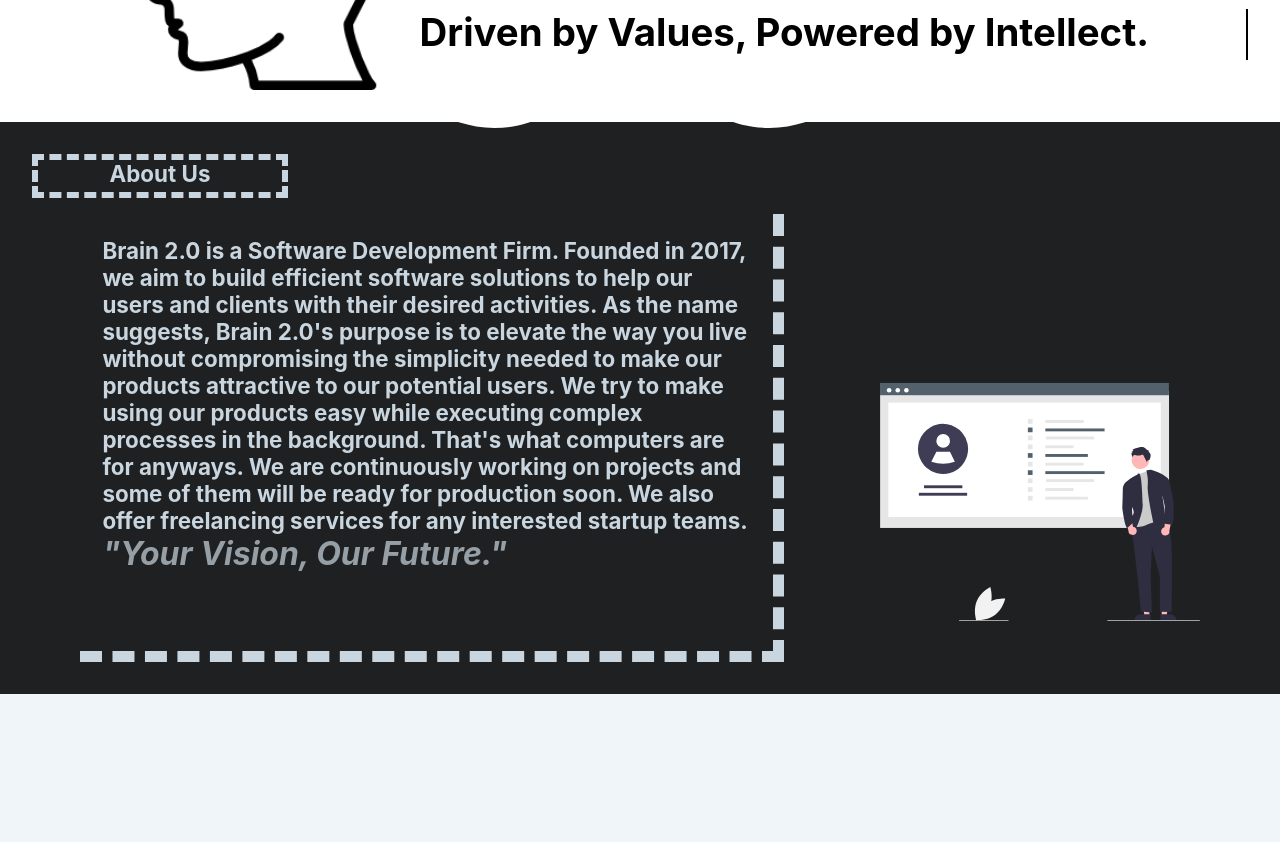
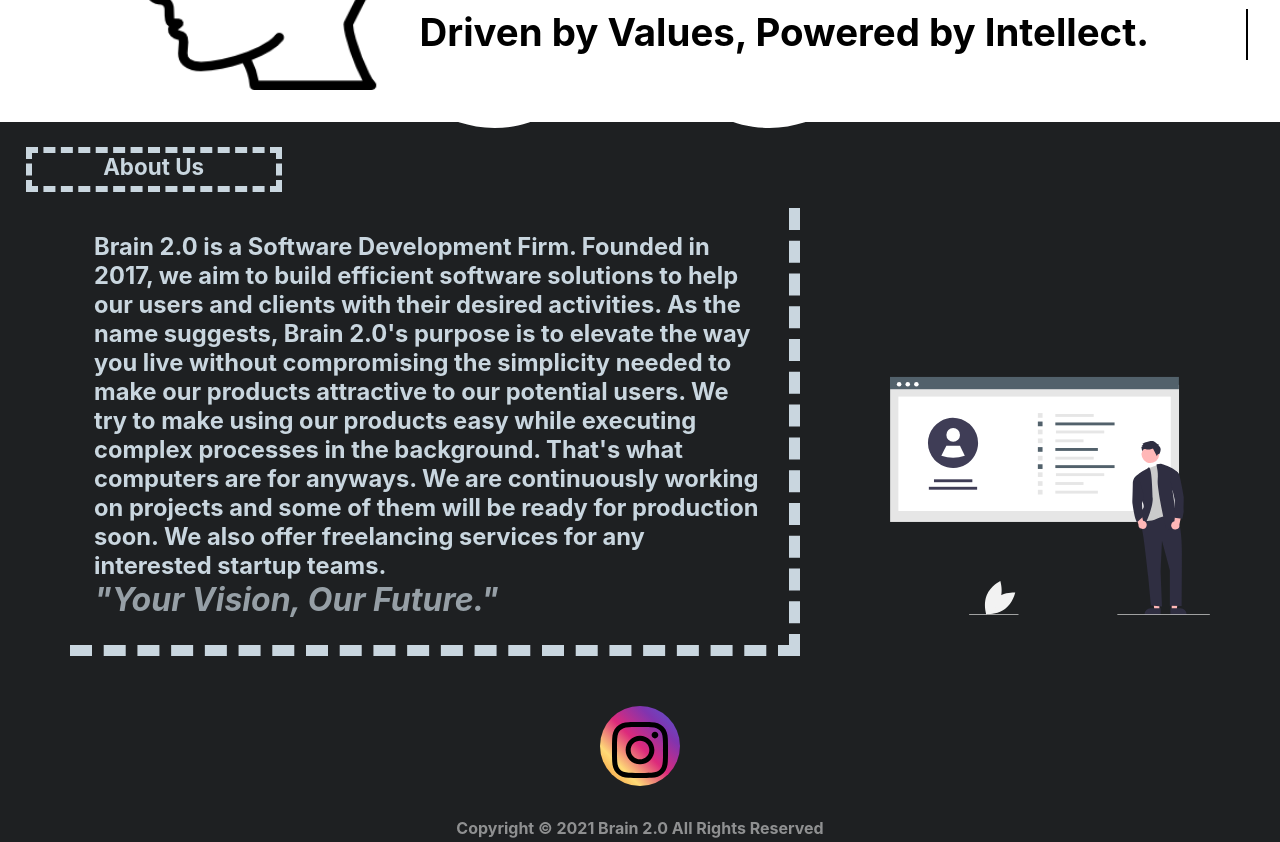
Before and after one commit to karimfawaz/brainTwoPoint0-website, a Next.js app: page / in a window 1280 px wide. Shown: the part 320-1162 px from the top of the page. Before the commit the page ends 1014 px from the top, so only its background shows below. Built offline with nearby package versions, Linux system fonts and the light colour scheme.

Commit message:
Made Text a Bit Bigger and Added Footer Back (for testing purposes)

```diff
--- a/styles/About.module.css
+++ b/styles/About.module.css
@@ -1,6 +1,6 @@
  .about {
      background-color: #1e2022;
-     padding: 2rem;
+     padding: 2vw;
  }
 
  .sectionTitle {
@@ -19,16 +19,9 @@
      align-items: flex-start;
  }
 
- .svg {
-     width: 25vw;
-     height: 25vw;
-     align-self: flex-end;
-
- }
-
  .text {
-     font-size: 1.75vw;
-     width: 55vw;
+     font-size: 1.85vw;
+     width: 57vw;
      height: 35vw;
      padding: 1em;
      border-right: 0.5em dashed #c9d6df;
@@ -37,12 +30,19 @@
      color: #c9d6df;
  }
 
+ .svg {
+     width: 25vw;
+     height: 25vw;
+     align-self: flex-end;
+ }
+
  .quote {
      font-style: italic;
      font-size: 2.5vw;
      opacity: 0.7;
  }
-/*
+
+ /*
  @media only screen and (max-width:600px) {
     .container{
         flex-direction: column;
--- a/styles/Footer.module.css
+++ b/styles/Footer.module.css
@@ -2,7 +2,7 @@
      background-color: #1e2022;
      padding: 1.5rem;
      height: 10rem;
-     display: none;
+
  }
 
  .copyright {
```
